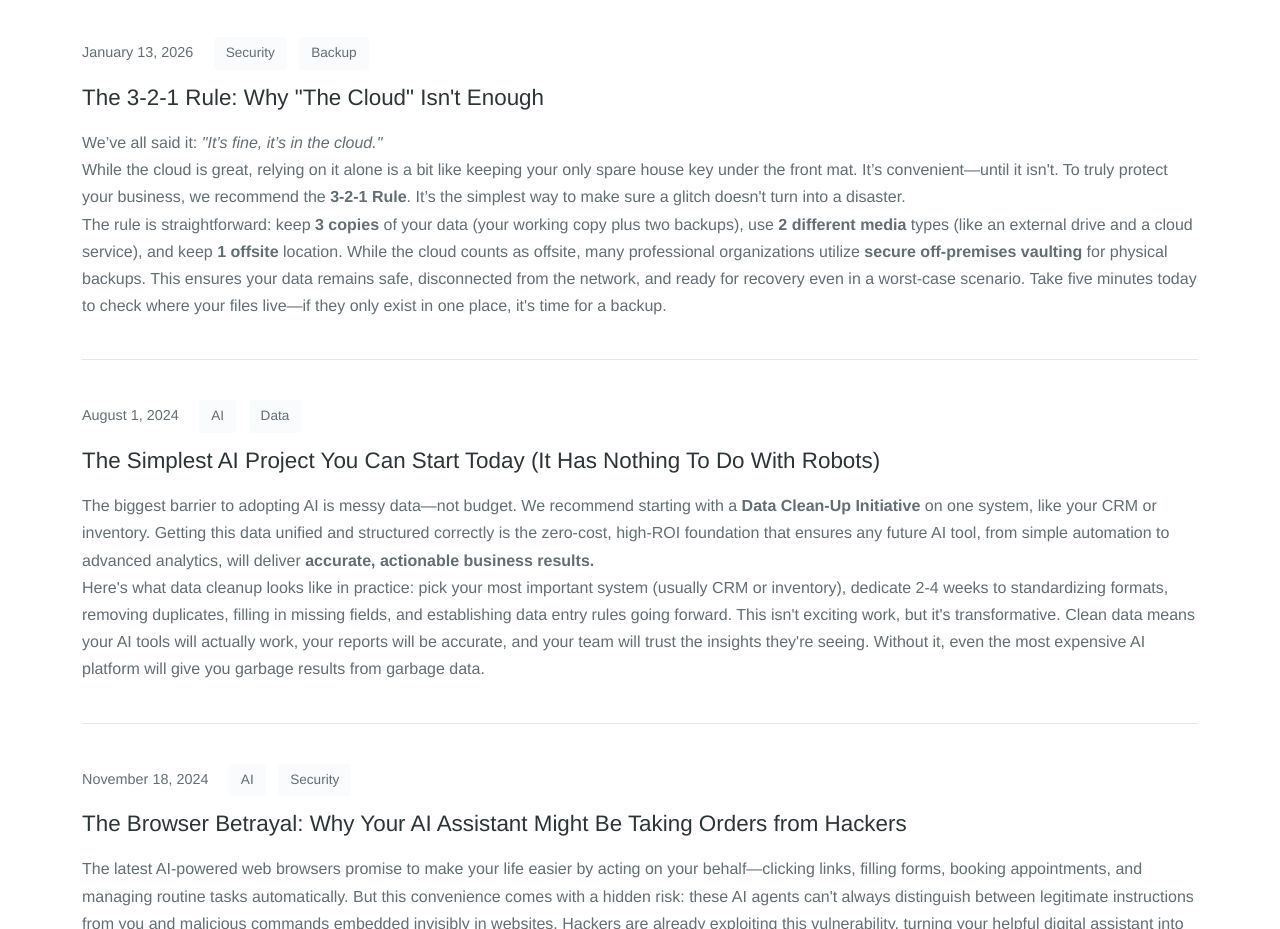
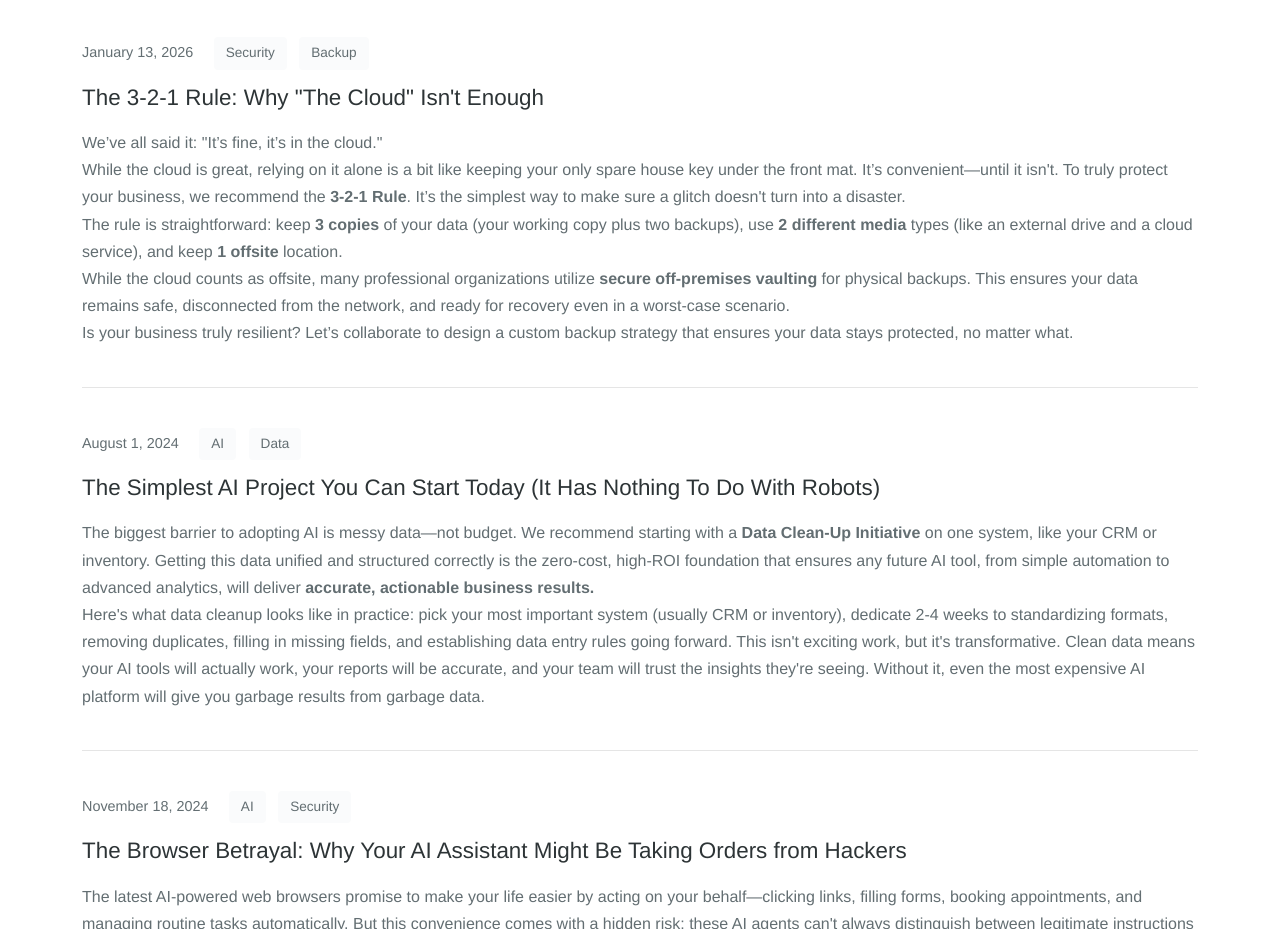
Before and after one commit to LHE2LAXAdmin/lhe2lax-v3-Nov2025, a plain HTML site: page blog.html in a window 1280 px wide. Shown: the part 4023-4952 px from the top of the page. Drawn offline with nearby package versions, Linux system fonts and the light colour scheme.

Commit message:
Format change for the Jan 13, 2026 post

```diff
--- a/blog.html
+++ b/blog.html
@@ -181,9 +181,11 @@
                     <h4 class="post-title">
                         <a href="#">The 3-2-1 Rule: Why "The Cloud" Isn't Enough</a>
                     </h4>
-                    <p class="post-excerpt">We’ve all said it: <em>"It’s fine, it’s in the cloud."</em></p>
+                    <p class="post-excerpt">We’ve all said it: "It’s fine, it’s in the cloud."</p>
                     <p class="post-excerpt">While the cloud is great, relying on it alone is a bit like keeping your only spare house key under the front mat. It’s convenient—until it isn't. To truly protect your business, we recommend the <strong>3-2-1 Rule</strong>. It’s the simplest way to make sure a glitch doesn't turn into a disaster.</p>
-                    <p class="post-excerpt">The rule is straightforward: keep <strong>3 copies</strong> of your data (your working copy plus two backups), use <strong>2 different media</strong> types (like an external drive and a cloud service), and keep <strong>1 offsite</strong> location. While the cloud counts as offsite, many professional organizations utilize <strong>secure off-premises vaulting</strong> for physical backups. This ensures your data remains safe, disconnected from the network, and ready for recovery even in a worst-case scenario. Take five minutes today to check where your files live—if they only exist in one place, it's time for a backup.</p>
+                    <p class="post-excerpt">The rule is straightforward: keep <strong>3 copies</strong> of your data (your working copy plus two backups), use <strong>2 different media</strong> types (like an external drive and a cloud service), and keep <strong>1 offsite</strong> location.</p>
+                    <p class="post-excerpt">While the cloud counts as offsite, many professional organizations utilize <strong>secure off-premises vaulting</strong> for physical backups. This ensures your data remains safe, disconnected from the network, and ready for recovery even in a worst-case scenario.</p>
+                    <p class="post-excerpt">Is your business truly resilient? Let’s collaborate to design a custom backup strategy that ensures your data stays protected, no matter what.</p>
                 </article>
 
                 <article class="blog-post-item">
```
